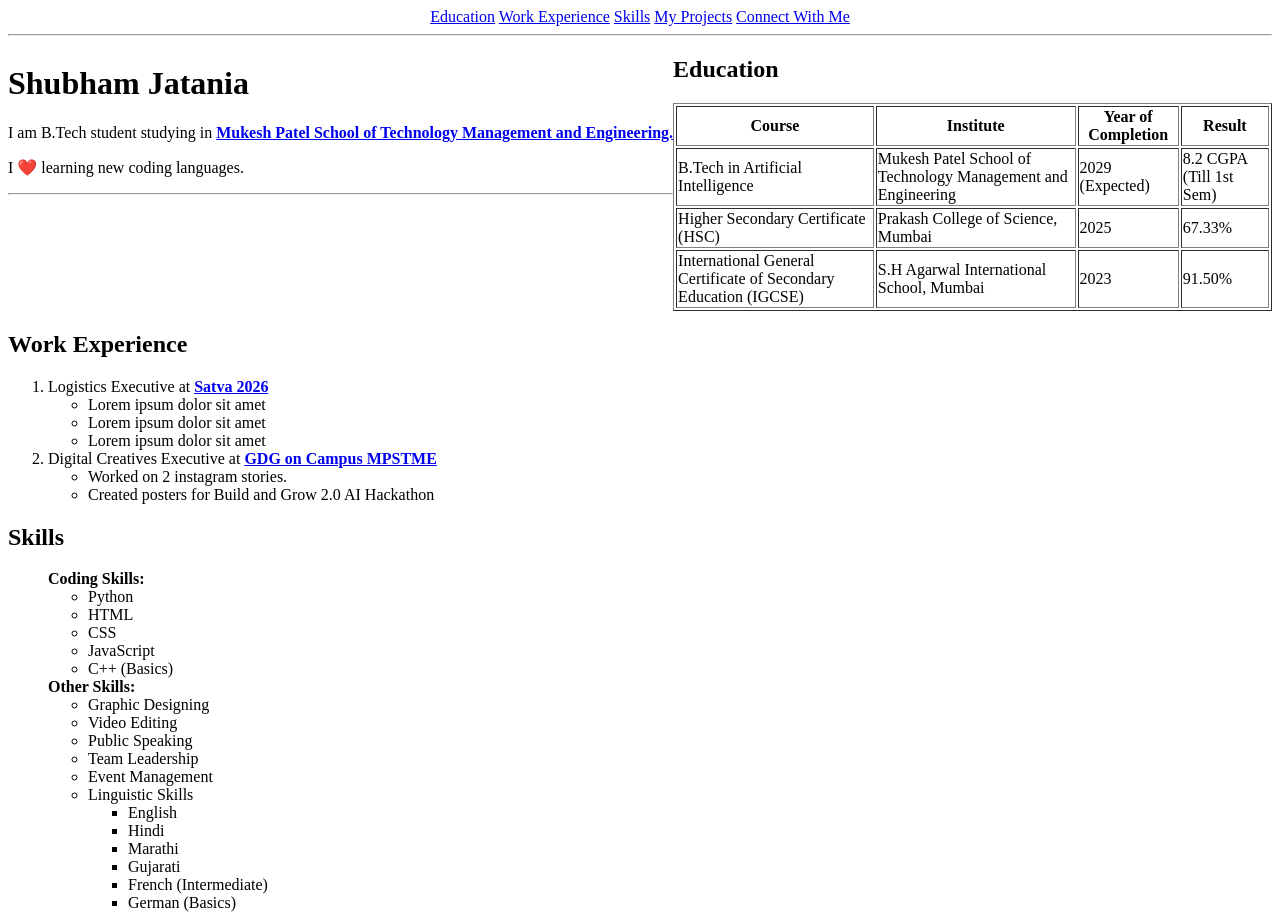
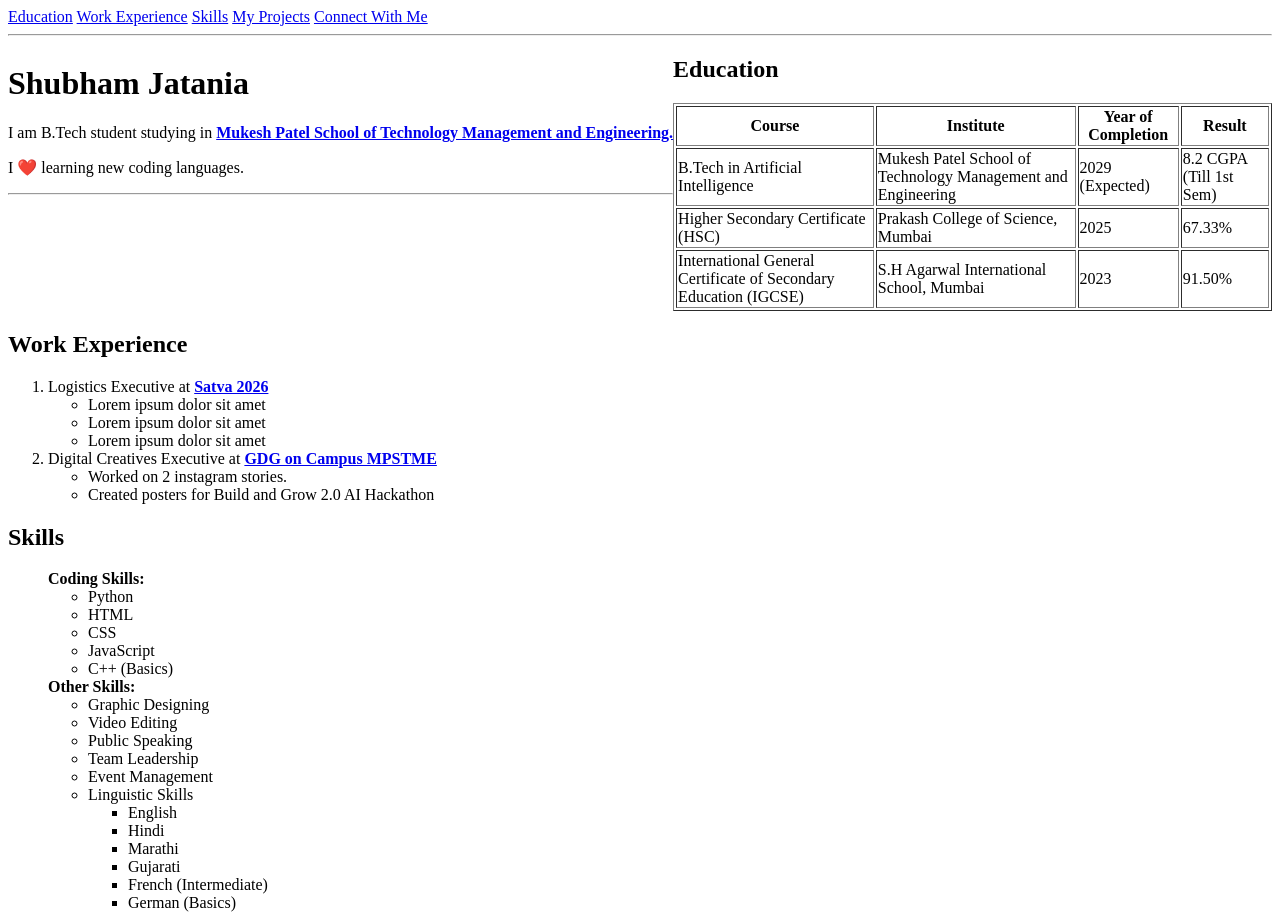
Before and after one commit to shubhamjatania17/My-Resume, a plain HTML site: page resume.html in a window 1280 px wide. Shown: the top 915 px of the page. Drawn offline with Linux system fonts and the light colour scheme.

Commit message:
Resume website done

```diff
--- a/resume.html
+++ b/resume.html
@@ -6,7 +6,7 @@
     <title>Shubham's Resume</title>
     <link rel="icon" href="https://lh3.googleusercontent.com/a/ACg8ocKv8GaeMxNE0PhmQZ7ekM0m5mRHCJtNW0C9T8C_GiTZXH0Nfbvf=s360-c-no">
 </head>
-<nav align="center">
+<nav align="left">
     <a href="#Education">Education</a>
     <a href="#Work Experience">Work Experience</a>
     <a href="#Skills">Skills</a>
```
